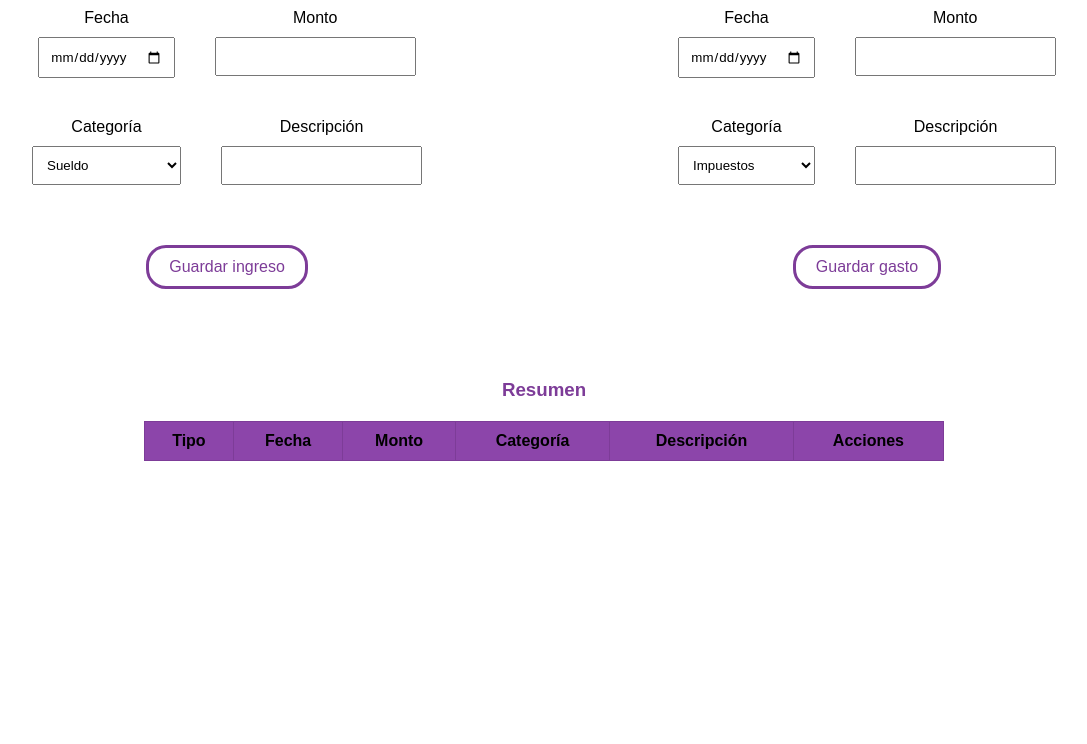
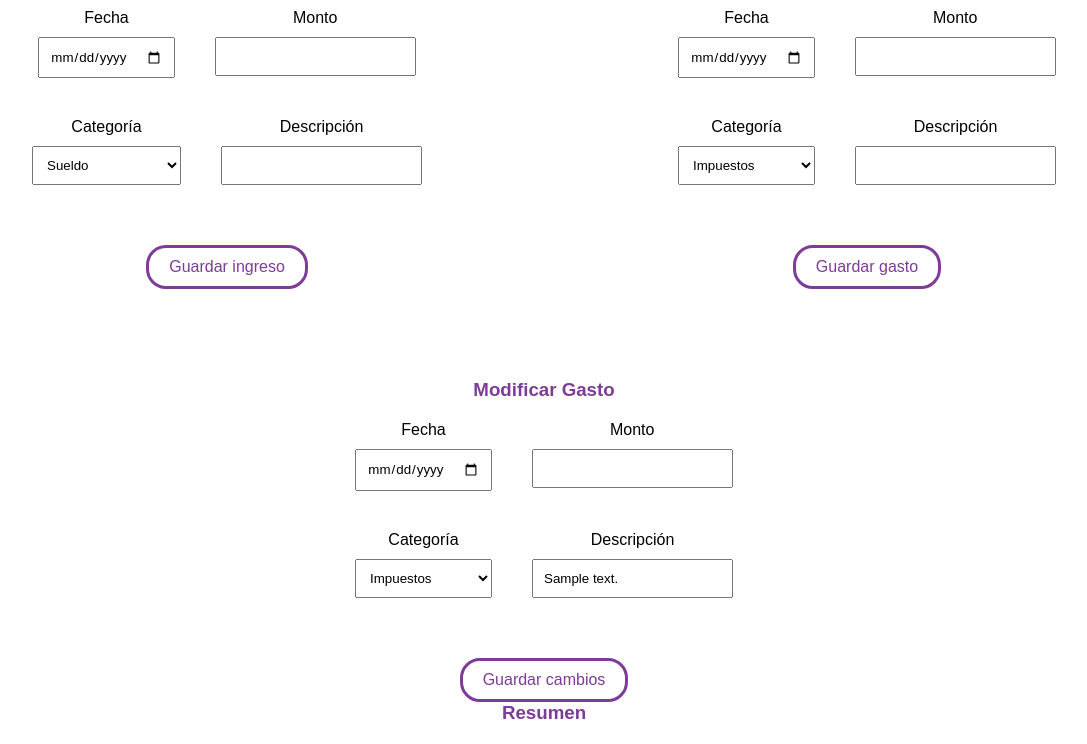
Before and after one commit to CodeStrong2023/Proyecto-Python-BrigadaBinaria, a Flask app: page /edit_expense/1 in a window 1280 px wide. Shown: the part 275-1019 px from the top of the page, without its empty margins (96-1183 px from the left). Before the commit the page ends 736 px from the top, so only its background shows below. Run offline with Flask 3, Linux system fonts and the light colour scheme; the visitor is signed in with stand-in values (Sample User, id 1); a database or web service that is not in the repository returns one stand-in record (values such as "Sample title"); lists and menus that the app fills with data are empty; some libraries are stand-ins or nearby versions.

Commit message:
Manejo de errores y cambios en css

```diff
--- a/crud/app.py
+++ b/crud/app.py
@@ -77,32 +77,6 @@ def registrarse():
         return redirect(url_for('login'))
     return render_template("registrarse.html")
 
-
-@app.route("/profile", methods=['GET', 'POST'])
-def profile():
-    if 'user_id' not in session:
-        return redirect(url_for('login'))
-    user_id = session['user_id']
-    conn = get_db_connection()
-    cur = conn.cursor(cursor_factory=RealDictCursor)
-    cur.execute('SELECT * FROM usuarios WHERE id = %s', (user_id,))
-    user = cur.fetchone()
-    cur.close()
-    conn.close()
-    if request.method == 'POST':
-        nombre = request.form['nombre']
-        apellido = request.form['apellido']
-        email = request.form['email']
-        password = generate_password_hash(request.form['password'])
-        conn = get_db_connection()
-        cur = conn.cursor()
-        cur.execute('UPDATE usuarios SET nombre = %s, apellido = %s, email = %s, password = %s WHERE id = %s',
-                    (nombre, apellido, email, password, user_id))
-        conn.commit()
-        cur.close()
-        conn.close()
-        return redirect(url_for('profile'))
-    return render_template("profile.html", user=user)
 
 @app.route("/inc_exp")
 def incomes_expenses():
--- a/crud/static/css/budget.css
+++ b/crud/static/css/budget.css
@@ -31,6 +31,7 @@ h3 {
     margin-top: 20px;
     margin-bottom: 10px;
 }
+
 .funcionalidades {
     background-color: #EAD1DC;
     padding: 20px;
--- a/crud/templates/budget.html
+++ b/crud/templates/budget.html
@@ -10,7 +10,7 @@
     <!--FORMULARIO PARA ACTUALIZAR DATOS-->
     <h2 id="title">Presupuestos</Em><hr> </h2>
     <h3>En esta sección implementaremos las siguientes funcionalidades </h3>
-    <div>
+    <div class="funcionalidades">
         <h3>Creación de presupuesto</h3>
         <p>Los usuarios podrán crear presupuestos por períodos específicos para diversos objetivos y podrán definir límites de gastos para diferentes categorías</p>
         <h3>Visualización del gasto por categoría</h3>
--- a/crud/templates/inc_exp.html
+++ b/crud/templates/inc_exp.html
@@ -129,6 +129,44 @@
 </div>
 {% endif %}
 
+    <!-- Formulario para editar gasto -->
+{% if expense %}
+<div class="edit_form">
+    <h3>Modificar Gasto</h3>
+    <form id="edit-expense" action="{{ url_for('edit_expense', expense_id=expense.id) }}" method="POST">
+        <div class="form-row">
+            <div class="form-column">
+                <label for="date-expense-edit" class="form-label">Fecha</label>
+                <input type="date" name="date" id="date-expense-edit" class="form-control" value="{{ expense.fecha }}" required>
+            </div>
+            <div class="form-column">
+                <label for="amount-expense-edit" class="form-label">Monto</label>
+                <input type="number" step="0.01" name="amount" id="amount-expense-edit" class="form-control" value="{{ expense.monto }}" required>
+            </div>
+        </div>
+        <div class="form-row">
+            <div class="form-column">
+                <label for="category-expense-edit" class="form-label">Categoría</label>
+                <select name="category" id="category-expense-edit" class="form-control" required>
+                    <option value="impuestos" {% if expense.categoria == 'impuestos' %} selected {% endif %}>Impuestos</option>
+                    <option value="servicios" {% if expense.categoria == 'servicios' %} selected {% endif %}>Servicios</option>
+                    <option value="salud e higiene" {% if expense.categoria == 'salud e higiene' %} selected {% endif %}>Salud e Higiene</option>
+                    <option value="alimentación" {% if expense.categoria == 'alimentación' %} selected {% endif %}>Alimentación</option>
+                    <option value="transporte" {% if expense.categoria == 'transporte' %} selected {% endif %}>Transporte</option>
+                    <option value="otros gastos" {% if expense.categoria == 'otros gastos' %} selected {% endif %}>Otros gastos</option>
+                </select>
+            </div>
+            <div class="form-column">
+                <label for="description-expense-edit" class="form-label">Descripción</label>
+                <input type="text" name="description" id="description-expense-edit" class="form-control" value="{{ expense.descripcion }}">
+            </div>
+        </div>
+        <button type="submit" class="boton-enviar">Guardar cambios</button>
+    </form>
+</div>
+{% endif %}
+
+
      <!-- Tabla de ingresos y gastos -->
      <h3>Resumen</h3>
      <table id="inc-exp-table">
```
Also changed, not shown: crud/static/css/homepage.css (+19 -0 lines).
